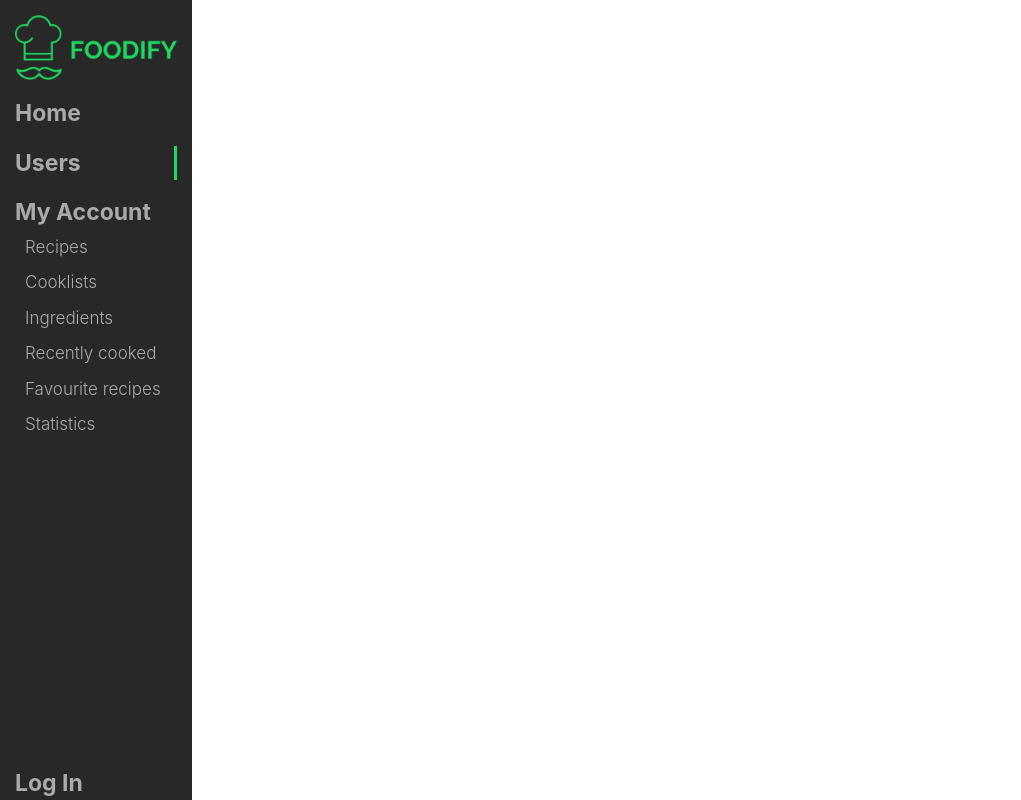
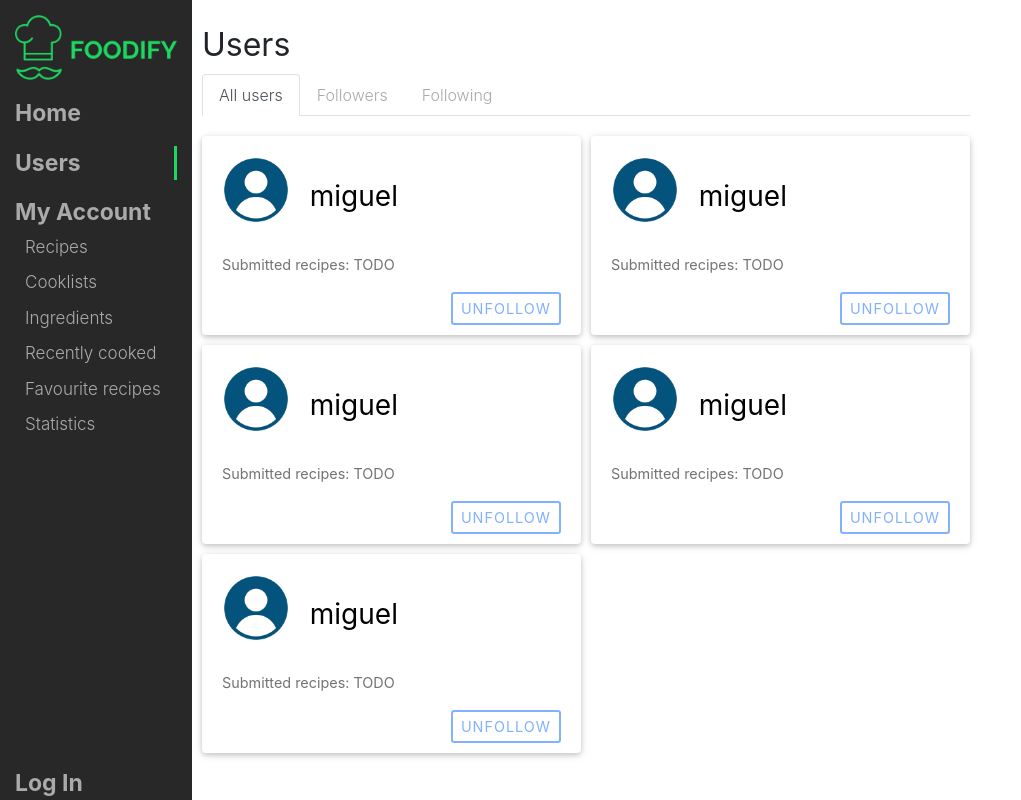
Before and after one commit to PopClom/paw-2019a-2-front, a React (Create React App) app: page /users in a window 1280 px wide. Shown: the whole page, without its empty margins (0-1021 px from the left). Built offline with nearby package versions, Linux system fonts and the light colour scheme.

Commit message:
users, falta terminar filtros

```diff
--- a/src/App.js
+++ b/src/App.js
@@ -15,6 +15,7 @@ import Ingredients from "./views/Ingredients";
 import Cooklists from "./views/Cooklists";
 import Statistics from "./views/Statistics";
 import RecipeSteps from "./views/RecipeSteps";
+import Users from "./views/Users";
 
 function App() {
     return (
@@ -51,6 +52,7 @@ const DefaultContainer = () => (
             <Route exact path="/cooklists/:userId" component={Cooklists}/>
             <Route exact path="/statistics" component={Statistics}/>
             <Route exact path="/recipestep" component={RecipeSteps}/>
+            <Route exact path="/users" component={Users}/>
         </Switch>
     </div>
 );
--- /dev/null
+++ b/src/components/UserCards.js
@@ -0,0 +1,70 @@
+import React from 'react';
+import {Card, CardDeck} from "react-bootstrap";
+import {Trans} from "react-i18next";
+import RecipeCard from "./RecipeCard";
+import {Link} from "react-router-dom";
+import UserImg from "../assets/img/user.png"
+import {getUser} from "../helpers/auth";
+import {followsUser, isMyUser} from "../helpers";
+
+class UserCards extends React.Component {
+
+    changeFollowState = (event, userId) => {
+        event.preventDefault();
+    };
+
+    render() {
+        const {users} = this.props;
+
+        return (
+            <div>
+                {users.length === 0 ?
+                    <h3 className="navigation-subtitle">
+                        <Trans i18nKey="NoUsersMatchingFilter"/>
+                    </h3> : ''}
+
+                <CardDeck>
+
+                    {users.map(user =>
+                        <Card key={user.id} className="card-recipe">
+                            <Link to={`/users/${user.id}`} className="custom-card">
+                                <Card.Body>
+                                    <span>
+                                        <img className="user_image" src={UserImg} alt="userImage"/>
+                                        </span>
+                                    <span>
+                                            <h5 className="user-title user-title-big">{user.username}</h5>
+                                        </span>
+
+
+                                    <div className="user-card-info">
+                                        <p className="card-text">
+                                            <Trans i18nKey="Recipe.amount" values={{0: "TODO"}}/>
+                                        </p>
+
+                                        <p className="card-text">
+                                            <Trans code="AverageRate" values={{0: "TODO"}}/>
+                                        </p>
+
+                                        {!isMyUser(user.id) ?
+                                            followsUser(user.id) ?
+                                                <button className="btn-sm btn-outline-light-blue float-right circle-button-user-cards" onClick={(event)=> this.changeFollowState(event, user.id)}>
+                                                    <Trans i18nKey="unfollow"/>
+                                                </button> :
+                                                <button className="btn-sm btn-light-blue float-right circle-button-user-cards" onClick={(event)=> this.changeFollowState(event, user.id)}>
+                                                    <Trans i18nKey="follow"/>
+                                                </button> : ''
+                                        }
+
+                                    </div>
+                                </Card.Body>
+                            </Link>
+                        </Card>)}
+
+                </CardDeck>
+            </div>
+        );
+    }
+}
+
+export default UserCards;
--- a/src/helpers/index.js
+++ b/src/helpers/index.js
@@ -29,3 +29,7 @@ export function getCurrentUserId(){
 export function isMyUser(id){
     return id != null && id === getCurrentUserId();
 }
+//TODO
+export function followsUser(id) {
+    return true;
+}
--- a/src/style/style.css
+++ b/src/style/style.css
@@ -179,7 +179,7 @@ body.modal-open {
 
 .browse {
     float: left;
-    width: calc(100% - 320px) ;
+    width: calc(100% - 310px) ;
 }
 
 .main_container{
@@ -904,6 +904,10 @@ a.custom-card{
     border-bottom: 1px solid #dee2e6 !important;
 }
 
+.tab-users-content {
+    margin-top: 20px;
+}
+
 .tab-charts-content {
     margin-top: 20px;
 }
--- /dev/null
+++ b/src/views/Users.js
@@ -0,0 +1,79 @@
+import React from 'react';
+import axios from "axios";
+import {SERVER_ADDR} from '../constants';
+import RecipeCard from '../components/RecipeCard';
+import Filters from '../components/Filters';
+import Spinner from '../components/Spinner';
+import {Link} from "react-router-dom";
+import {Button, Card, Tab, Tabs} from "react-bootstrap";
+import {Trans} from "react-i18next";
+import {Doughnut, HorizontalBar} from "react-chartjs-2";
+import UserCards from "../components/UserCards";
+
+class Users extends React.Component {
+    constructor(props) {
+        super(props);
+        this.state = {
+            fetching: true,
+            users: [{id: 0, username: "miguel"}, {id: 1, username: 'miguel'}, {id: 2, username: 'miguel'}, {
+                id: 3,
+                username: 'miguel'
+            }, {id: 4, username: 'miguel'}]
+
+        };
+    }
+
+    componentDidMount() {
+
+    }
+
+    render() {
+        const {fetching, recipes} = this.state;
+
+        return (
+            <section className="main_container">
+                <h4 className="navigation-title pt-3">
+                    <Trans i18nKey="Users"/>
+                </h4>
+
+                <section className="browse">
+
+                    <Tabs defaultActiveKey="All" id="uncontrolled-tab-example" className="tab-border">
+                        <Tab eventKey="All" title={<Trans i18nKey="allUsers"/>}>
+                            <Tab.Content>
+                                <div className="tab-users-content">
+                                    <UserCards users={this.state.users}/>
+                                </div>
+                            </Tab.Content>
+                        </Tab>
+                        <Tab eventKey="Followers" title={<Trans i18nKey="followers"/>}>
+                            <Tab.Content>
+                                <div className="tab-users-content">
+                                    <UserCards users={this.state.users}/>
+                                </div>
+                            </Tab.Content>
+                        </Tab>
+                        <Tab eventKey="Following" title={<Trans i18nKey="following"/>}>
+                            <Tab.Content>
+                                <div className="tab-users-content">
+                                    <UserCards users={this.state.users}/>
+                                </div>
+                            </Tab.Content>
+                        </Tab>
+                    </Tabs>
+                </section>
+
+                <section className="side-card-container">
+                    <div className="card">
+                        {/*<div className="card-body" id="filters-big-card">
+                            <
+                            %@include file="user_filters_card.jsp" %>
+                        </div>*/}
+                    </div>
+                </section>
+            </section>
+        );
+    }
+}
+
+export default Users;
```
Also changed, not shown: src/components/UserFilters.js (added, +84 -0 lines).
